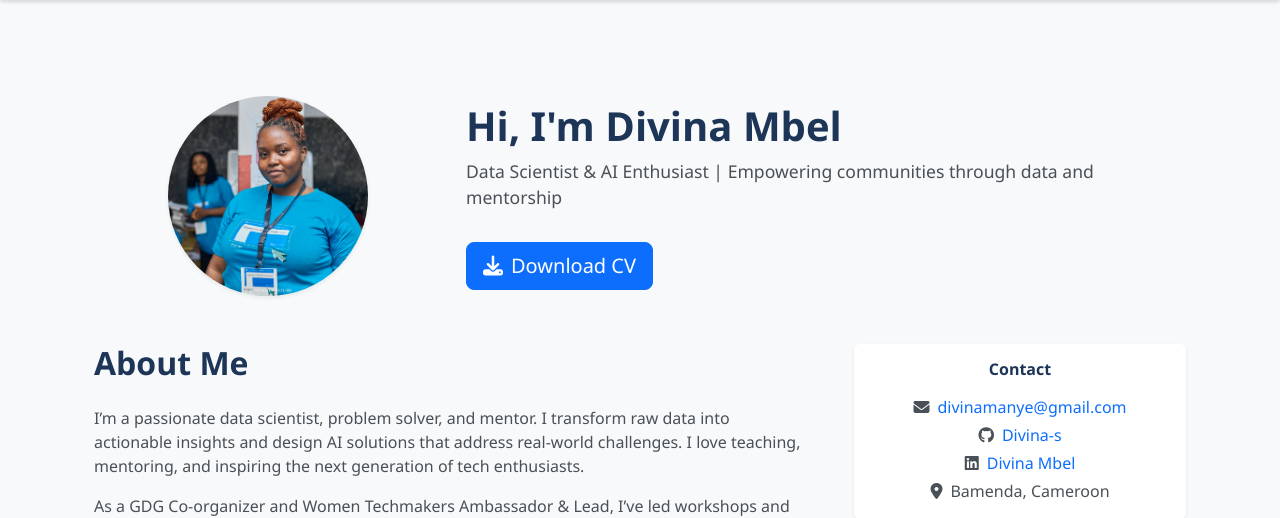
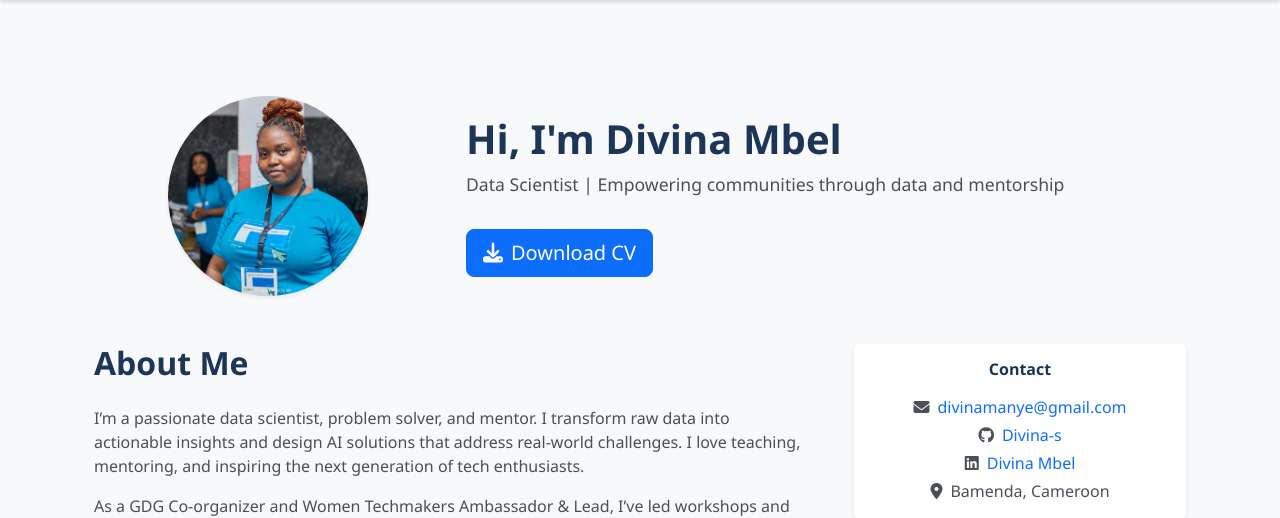
Before and after one commit to Divina-s/Divina-Portfolio, a Django app: page /about/ in a window 1280 px wide. Shown: the part 57-575 px from the top of the page. Run offline with Django 5.2, Linux system fonts and the light colour scheme.

Commit message:
Update about.html

```diff
--- a/portfolio/templates/about.html
+++ b/portfolio/templates/about.html
@@ -15,7 +15,7 @@
   </div>
   <div class="col-md-8">
     <h1 class="fw-bold text-primary">Hi, I'm Divina Mbel</h1>
-    <p class="lead text-secondary">Data Scientist & AI Enthusiast | Empowering communities through data and mentorship</p>
+    <p class="lead text-secondary">Data Scientist | Empowering communities through data and mentorship</p>
     <a href="{% static 'files/Divina_Mbel_CV.pdf' %}" class="btn btn-primary btn-lg mt-3" download>
       <i class="fas fa-download me-2"></i>Download CV
     </a>
```
